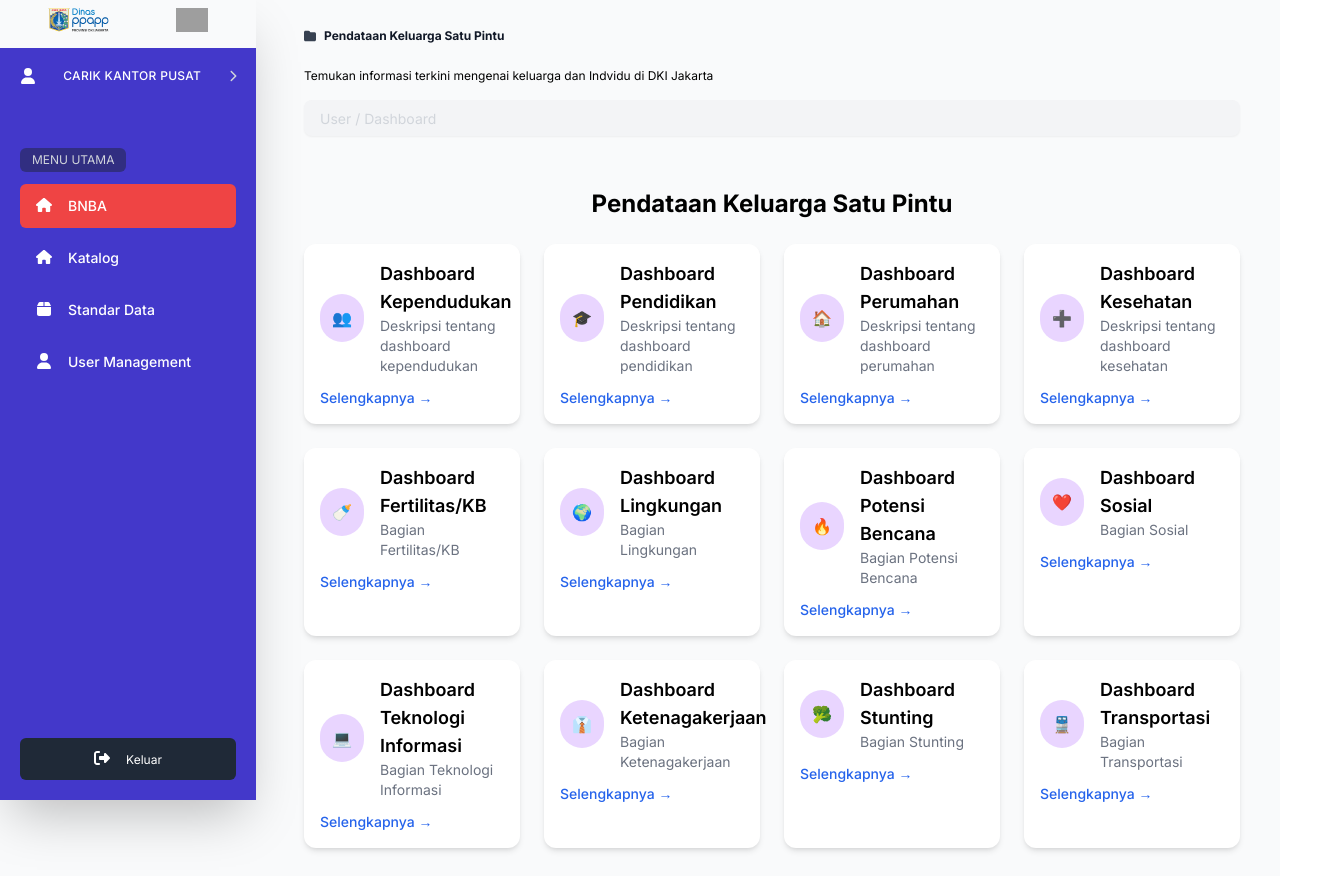
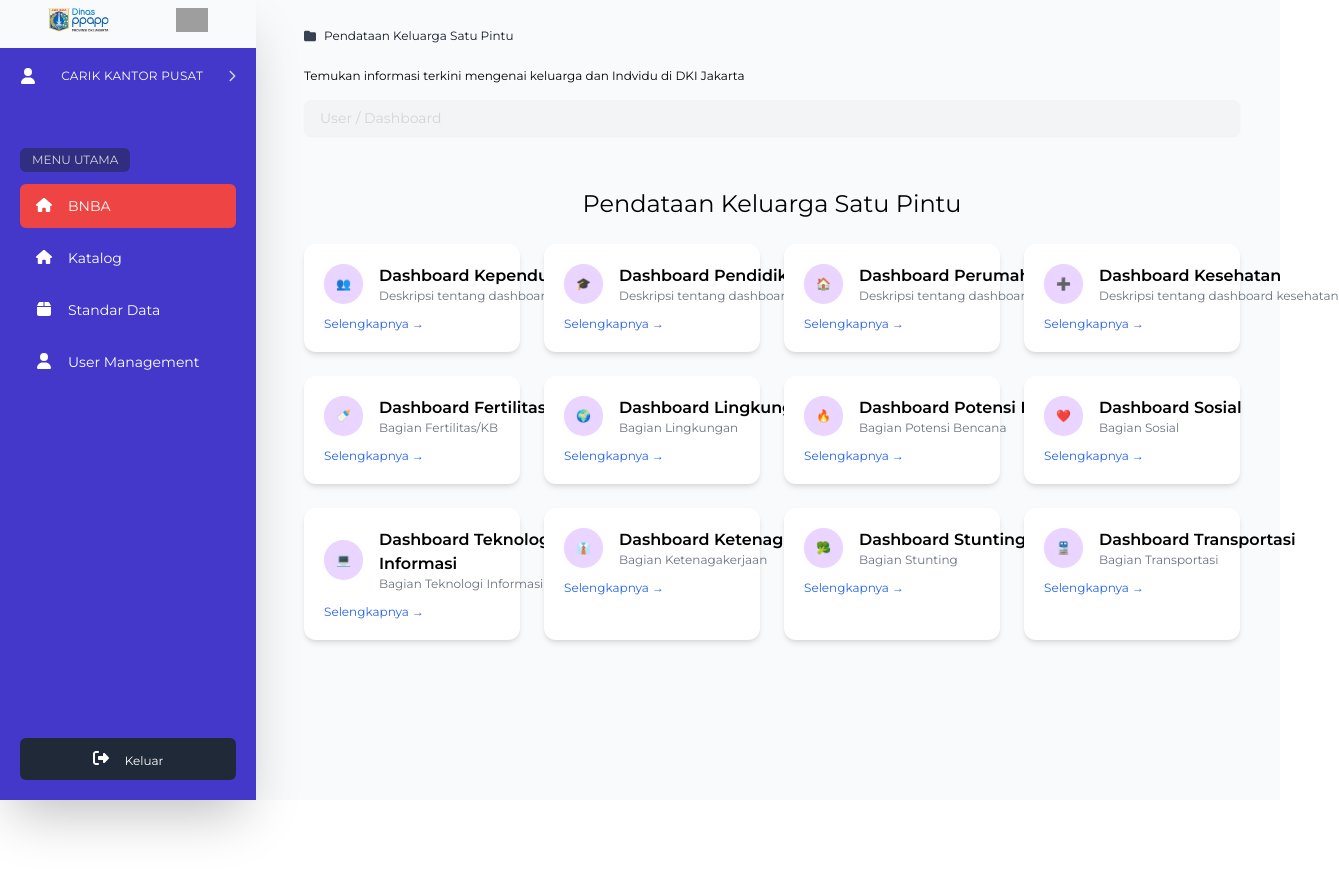
Before and after one commit to DiansSopandi/ppapp_fe, a Next.js app: page /dashboard in a window 1280 px wide. Shown: the whole page, 1339 px wide, since content can reach past the window. After the commit the page ends 800 px from the top, so only its background shows below. Built offline with nearby package versions, Linux system fonts and the light colour scheme; grey boxes are pictures that could not be loaded.

Commit message:
adjust login form and add font montserrat

```diff
--- a/app/layout.tsx
+++ b/app/layout.tsx
@@ -1,8 +1,13 @@
 import type { Metadata } from "next";
-import { Inter } from "next/font/google";
+import { Inter, Montserrat, Poppins } from "next/font/google";
 import "./globals.css";
 
 const inter = Inter({ subsets: ["latin"] });
+const poppins = Poppins({ subsets: ["latin"], weight: ["400", "600", "700"] });
+const montserrat = Montserrat({
+  subsets: ["latin"],
+  weight: ["400", "600", "700"],
+});
 
 export const metadata: Metadata = {
   title: "Create Next App",
@@ -16,7 +21,7 @@ export default function RootLayout({
 }>) {
   return (
     <html lang="en">
-      <body className={inter.className}>{children}</body>
+      <body className={montserrat.className}>{children}</body>
     </html>
   );
 }
--- a/app/page.tsx
+++ b/app/page.tsx
@@ -10,7 +10,7 @@ export default function Home() {
       </div>
 
       <div className="w-1/2 text-left self-start mt-[210px] ml-40">
-        <h1 className="text-7xl font-extrabold text-[#3F2E91] drop-shadow-lg leading-tight">
+        <h1 className="text-7xl font-extrabold text-[#3F2E91] drop-shadow-[4px_4px_0px_#FACC15] leading-tight">
           Dashboard <br />
           Keluarga <br />
           Jakarta
--- a/components/auth/header.tsx
+++ b/components/auth/header.tsx
@@ -13,9 +13,14 @@ interface HeaderProps {
 
 export const Header = ({ label }: HeaderProps) => {
   return (
-    <div className="w-full flex flex-col gap-y-4 items-center justify-center">
+    <div className="w-full flex flex-col gap-y-4 items-center justify-center font-montserrat">
       <DashboardHeaderImages />
-      <h1 className={cn("text-indigo-400 text-xs text-left ", font.className)}>
+      <h1
+        className={cn(
+          "text-indigo-400 text-xs text-left font-montserrat",
+          font.className
+        )}
+      >
         Mohon masukan <span className="italic">username</span> dan
         <span className="italic">password</span> anda untuk mengakses dashboard
       </h1>
--- a/components/auth/login-footer.tsx
+++ b/components/auth/login-footer.tsx
@@ -3,7 +3,7 @@ import Image from "next/image";
 export const LoginFooter = () => {
   return (
     <div className="bg-white shadow-md rounded-lg p-4 flex flex-col items-center mt-4 w-full">
-      <div className="flex justify-between space-x-4 w-full">
+      <div className="flex justify-between space-x-2 w-full">
         <Image
           src="/images/bkkbn.jpg"
           alt="Carik Jakarta"
--- a/components/auth/login-form.tsx
+++ b/components/auth/login-form.tsx
@@ -120,13 +120,13 @@ export const LoginForm = () => {
           <div className="flex justify-between space-x-4 mt-4">
             <Button
               type="submit"
-              className="h-6 bg-indigo-400 text-white text-xs  py-3 rounded-lg hover:bg-blue-700"
+              className="h-7 bg-indigo-400 text-white text-xs  font-montserrat py-3 rounded-lg hover:bg-blue-700"
               disabled={isPending}
             >
               <span className="mr-3"> LOGIN</span>
               <Lock size={10} />
             </Button>
-            <Button className="h-6 bg-white-300 text-gray-700 border-2 border-indigo-500 text-xs  py-3 px-3 rounded-sm hover:bg-indigo-400 hover:text-white transition-all">
+            <Button className="h-7 bg-white-300 text-indigo-500 border-2 border-indigo-500 text-xs  font-montserrat py-3 px-3 rounded-sm hover:bg-indigo-400 hover:text-white transition-all">
               REGISTRASI
             </Button>
           </div>
--- a/components/dashboard/content.tsx
+++ b/components/dashboard/content.tsx
@@ -3,23 +3,25 @@ import React from "react";
 const DashboardContent = () => {
   return (
     <div>
-      <h1 className="text-center font-bold text-2xl m-3 p-3">
+      <h1 className="text-center font-medium text-2xl m-3 p-3 font-montserrat">
         Pendataan Keluarga Satu Pintu
       </h1>
       <div className="grid grid-cols-1 sm:grid-cols-2 md:grid-cols-3 lg:grid-cols-4 gap-6">
         {DASHBOARD_ITEMS.map((item, index: number) => (
           <div
             key={index}
-            className="bg-white p-4 rounded-xl shadow-md hover:shadow-lg transition cursor-pointer"
+            className="bg-white p-5 rounded-xl shadow-md hover:shadow-lg transition cursor-pointer text-xs"
           >
             <div className="flex items-center space-x-4">
               <div className="bg-purple-200 p-3 rounded-full">{item.icon}</div>
               <div>
-                <h3 className="font-semibold text-lg">{item.title}</h3>
-                <p className="text-sm text-gray-500">{item.description}</p>
+                <h3 className="font-semibold text-base">{item.title}</h3>
+                <p className="text-xs text-gray-500 truncate w-60 ">
+                  {item.description}
+                </p>
               </div>
             </div>
-            <p className="mt-3 text-blue-600 text-sm font-medium">
+            <p className="mt-3 text-blue-600 text-xs font-medium">
               Selengkapnya →
             </p>
           </div>
--- a/components/dashboard/header.tsx
+++ b/components/dashboard/header.tsx
@@ -25,7 +25,7 @@ const DashboardHeader = () => {
   return (
     <FormProvider {...form}>
       <div className="flex flex-col items-start w-full mb-7 ">
-        <h1 className="text-xs font-bold text-gray-900 mb-6 flex items-center gap-2">
+        <h1 className="text-xs font-medium text-gray-900 mb-6 flex items-center gap-2">
           <FontAwesomeIcon icon={faFolder} className="text-gray-700" />
           Pendataan Keluarga Satu Pintu
         </h1>
@@ -45,7 +45,7 @@ const DashboardHeader = () => {
                     disabled={isPending}
                     placeholder="User / Dashboard"
                     type="text"
-                    className="w-full bg-gray-100 text-gray-300 text-sm rounded-lg px-4 py-2 shadow-sm border-none focus:ring-2 focus:ring-indigo-200"
+                    className="w-full bg-gray-100 text-gray-300 text-xs rounded-lg px-4 py-2 shadow-sm border-none focus:ring-2 focus:ring-indigo-200"
                   />
                 </FormControl>
                 <FormMessage />
--- a/components/dashboard/sidebar.tsx
+++ b/components/dashboard/sidebar.tsx
@@ -64,14 +64,12 @@ const DashboardSidebar = () => {
           <SidebarLink href="#" label="User Management" icon={faUser} />
         </nav>
 
-        <div className="mt-auto pt-10">
+        <Link href="/" className="mt-auto pt-10">
           <button className="px-4 py-3 w-full bg-gray-800 hover:bg-gray-900 transition rounded-md text-center">
-            <Link href="/">
-              <FontAwesomeIcon icon={faSignOutAlt} className="w-4 h-4 mr-4" />
-              Keluar
-            </Link>
+            <FontAwesomeIcon icon={faSignOutAlt} className="w-4 h-4 mr-4" />
+            Keluar
           </button>
-        </div>
+        </Link>
       </div>
     </div>
   );
--- a/tailwind.config.ts
+++ b/tailwind.config.ts
@@ -9,58 +9,63 @@ const config: Config = {
   ],
   theme: {
     extend: {
+      fontFamily: {
+        poppins: ["Poppins", "sans-serif"],
+        montserrat: ["Montserrat", "sans-serif"],
+      },
       backgroundImage: {
-  			'gradient-radial': 'radial-gradient(var(--tw-gradient-stops))',
-  			'gradient-conic': 'conic-gradient(from 180deg at 50% 50%, var(--tw-gradient-stops))'
+        "gradient-radial": "radial-gradient(var(--tw-gradient-stops))",
+        "gradient-conic":
+          "conic-gradient(from 180deg at 50% 50%, var(--tw-gradient-stops))",
       },
       borderRadius: {
-  			lg: 'var(--radius)',
-  			md: 'calc(var(--radius) - 2px)',
-  			sm: 'calc(var(--radius) - 4px)'
+        lg: "var(--radius)",
+        md: "calc(var(--radius) - 2px)",
+        sm: "calc(var(--radius) - 4px)",
       },
       colors: {
-  			background: 'hsl(var(--background))',
-  			foreground: 'hsl(var(--foreground))',
+        background: "hsl(var(--background))",
+        foreground: "hsl(var(--foreground))",
         card: {
-  				DEFAULT: 'hsl(var(--card))',
-  				foreground: 'hsl(var(--card-foreground))'
+          DEFAULT: "hsl(var(--card))",
+          foreground: "hsl(var(--card-foreground))",
         },
         popover: {
-  				DEFAULT: 'hsl(var(--popover))',
-  				foreground: 'hsl(var(--popover-foreground))'
+          DEFAULT: "hsl(var(--popover))",
+          foreground: "hsl(var(--popover-foreground))",
         },
         primary: {
-  				DEFAULT: 'hsl(var(--primary))',
-  				foreground: 'hsl(var(--primary-foreground))'
+          DEFAULT: "hsl(var(--primary))",
+          foreground: "hsl(var(--primary-foreground))",
         },
         secondary: {
-  				DEFAULT: 'hsl(var(--secondary))',
-  				foreground: 'hsl(var(--secondary-foreground))'
+          DEFAULT: "hsl(var(--secondary))",
+          foreground: "hsl(var(--secondary-foreground))",
         },
         muted: {
-  				DEFAULT: 'hsl(var(--muted))',
-  				foreground: 'hsl(var(--muted-foreground))'
+          DEFAULT: "hsl(var(--muted))",
+          foreground: "hsl(var(--muted-foreground))",
         },
         accent: {
-  				DEFAULT: 'hsl(var(--accent))',
-  				foreground: 'hsl(var(--accent-foreground))'
+          DEFAULT: "hsl(var(--accent))",
+          foreground: "hsl(var(--accent-foreground))",
         },
         destructive: {
-  				DEFAULT: 'hsl(var(--destructive))',
-  				foreground: 'hsl(var(--destructive-foreground))'
+          DEFAULT: "hsl(var(--destructive))",
+          foreground: "hsl(var(--destructive-foreground))",
         },
-  			border: 'hsl(var(--border))',
-  			input: 'hsl(var(--input))',
-  			ring: 'hsl(var(--ring))',
+        border: "hsl(var(--border))",
+        input: "hsl(var(--input))",
+        ring: "hsl(var(--ring))",
         chart: {
-  				'1': 'hsl(var(--chart-1))',
-  				'2': 'hsl(var(--chart-2))',
-  				'3': 'hsl(var(--chart-3))',
-  				'4': 'hsl(var(--chart-4))',
-  				'5': 'hsl(var(--chart-5))'
-  			}
-  		}
-  	}
+          "1": "hsl(var(--chart-1))",
+          "2": "hsl(var(--chart-2))",
+          "3": "hsl(var(--chart-3))",
+          "4": "hsl(var(--chart-4))",
+          "5": "hsl(var(--chart-5))",
+        },
+      },
+    },
   },
   plugins: [require("tailwindcss-animate")],
 };
```
Lines whose indentation alone changed are shown as unchanged.
